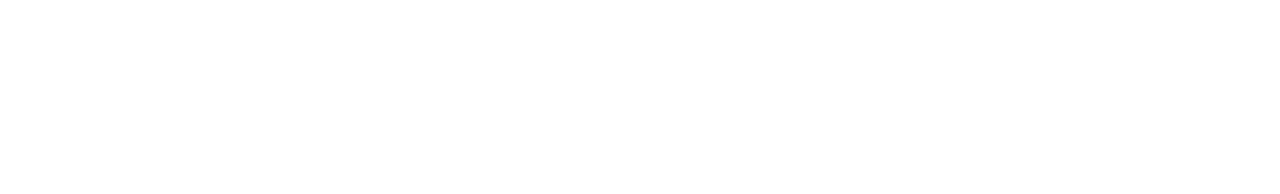
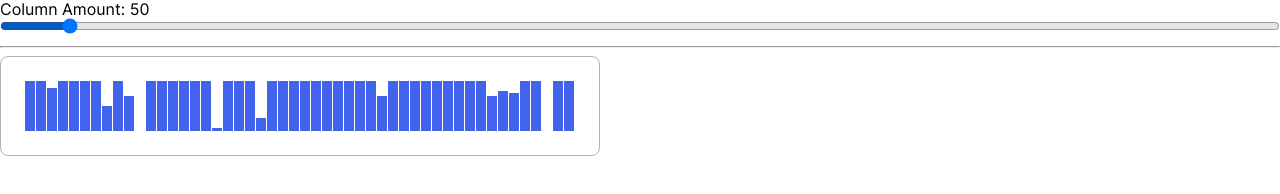
Before and after one commit to js-tasks-ru/htmlcss-20210708_kirill-lappo, a website: page 04-lection2/01-histogram/index.html in a window 1280 px wide. Drawn offline with nearby package versions, Linux system fonts and the light colour scheme.

Commit message:
added example; added columns; added styles initially for histogram

```diff
--- a/04-lection2/01-histogram/histogram.css
+++ b/04-lection2/01-histogram/histogram.css
@@ -0,0 +1,112 @@
+.histrogram {
+    padding-top: 16px;
+}
+
+.histogram_diagram {
+    display: flex;
+    flex-flow: row nowrap;
+    justify-content: space-between;
+    align-items: flex-end;
+}
+
+.histogram_area {
+    display: flex;
+    flex-flow: row nowrap;
+    justify-content: space-between;
+    align-items: flex-end;
+    width: 100%;
+    height: 50px;
+}
+
+.histogram_column {
+    height: 100%;
+    max-width: 10px;
+    min-width: 1px;
+    flex-grow: 1;
+    margin-right: 1px;
+    background-color: var(--primary);
+}
+
+.histogram_column_100 {
+    height: 100%;
+}
+
+.histogram_column_95 {
+    height: 95%;
+}
+
+.histogram_column_90 {
+    height: 90%;
+}
+
+.histogram_column_85 {
+    height: 85%;
+}
+
+.histogram_column_80 {
+    height: 80%;
+}
+
+.histogram_column_75 {
+    height: 75%;
+}
+
+.histogram_column_70 {
+    height: 70%;
+}
+
+.histogram_column_65 {
+    height: 65%;
+}
+
+.histogram_column_60 {
+    height: 60%;
+}
+
+.histogram_column_55 {
+    height: 55%;
+}
+
+.histogram_column_50 {
+    height: 50%;
+}
+
+.histogram_column_45 {
+    height: 45%;
+}
+
+.histogram_column_40 {
+    height: 40%;
+}
+
+.histogram_column_35 {
+    height: 35%;
+}
+
+.histogram_column_30 {
+    height: 30%;
+}
+
+.histogram_column_25 {
+    height: 25%;
+}
+
+.histogram_column_20 {
+    height: 20%;
+}
+
+.histogram_column_15 {
+    height: 15%;
+}
+
+.histogram_column_10 {
+    height: 10%;
+}
+
+.histogram_column_5 {
+    height: 5%;
+}
+
+.histogram_column_0 {
+    height: 0%;
+}
--- a/04-lection2/01-histogram/index.html
+++ b/04-lection2/01-histogram/index.html
@@ -4,8 +4,75 @@
     <head>
         <link rel="stylesheet" href="../../assets/css/main.css">
         <link rel="stylesheet" href="./histogram.css">
+        <link rel="stylesheet" href="../../components/card/card.css">
+
     </head>
+    <style>
+
+    </style>
     <body>
-
+        <label id="columnsAmountLabel" for="columnsAmount">Columns Amount</label>
+        <input
+            type="range"
+            id="columnsAmount"
+            name="columnsAmount"
+            value="50"
+            min="1"
+            max="1000"
+            step="1"
+            style="width: 100%;"
+        >
+        <hr/>
+        <div class="card histrogram" style="width: 600px;">
+            <div class="histrogram_details"></div>
+            <div id="histogram_area" class="histogram_area">
+            </div>
+        </div>
     </body>
 </html>
+
+<script>
+
+    const columnsAmountInput = document.getElementById("columnsAmount");
+    const columnsAmountLabel = document.getElementById("columnsAmountLabel");
+
+    function getRandomArbitrary(min, max, step) {
+        min = Math.ceil(min);
+        max = Math.floor(max);
+
+        value = Math.floor(Math.random() * (max - min + 1)) + min;
+
+        return Math.min(max, value + value % step)
+    }
+
+    const generateColumns = function(){
+        const area = document.getElementById("histogram_area");
+        const existingAmount = area.childElementCount;
+        const requiredAmount = +(columnsAmountInput.value);
+        let diffCount = Math.abs(existingAmount - requiredAmount);
+
+        if (existingAmount > requiredAmount) {
+            while (area.firstChild && diffCount-- > 0) {
+                area.removeChild(area.lastChild);
+            }
+        }
+
+        if (existingAmount < requiredAmount){
+            while (diffCount-- > 0) {
+                const rowElement = document.createElement('div')
+                rowElement.classList.add('histogram_column');
+
+                var height = getRandomArbitrary(0, 100, 5)
+                rowElement.classList.add('histogram_column_' + height);
+
+                area.appendChild(rowElement)
+            }
+        }
+
+        columnsAmountLabel.innerText = "Column Amount: " + requiredAmount;
+    }
+
+    columnsAmountInput.onchange = generateColumns;
+
+    generateColumns();
+</script>
```
